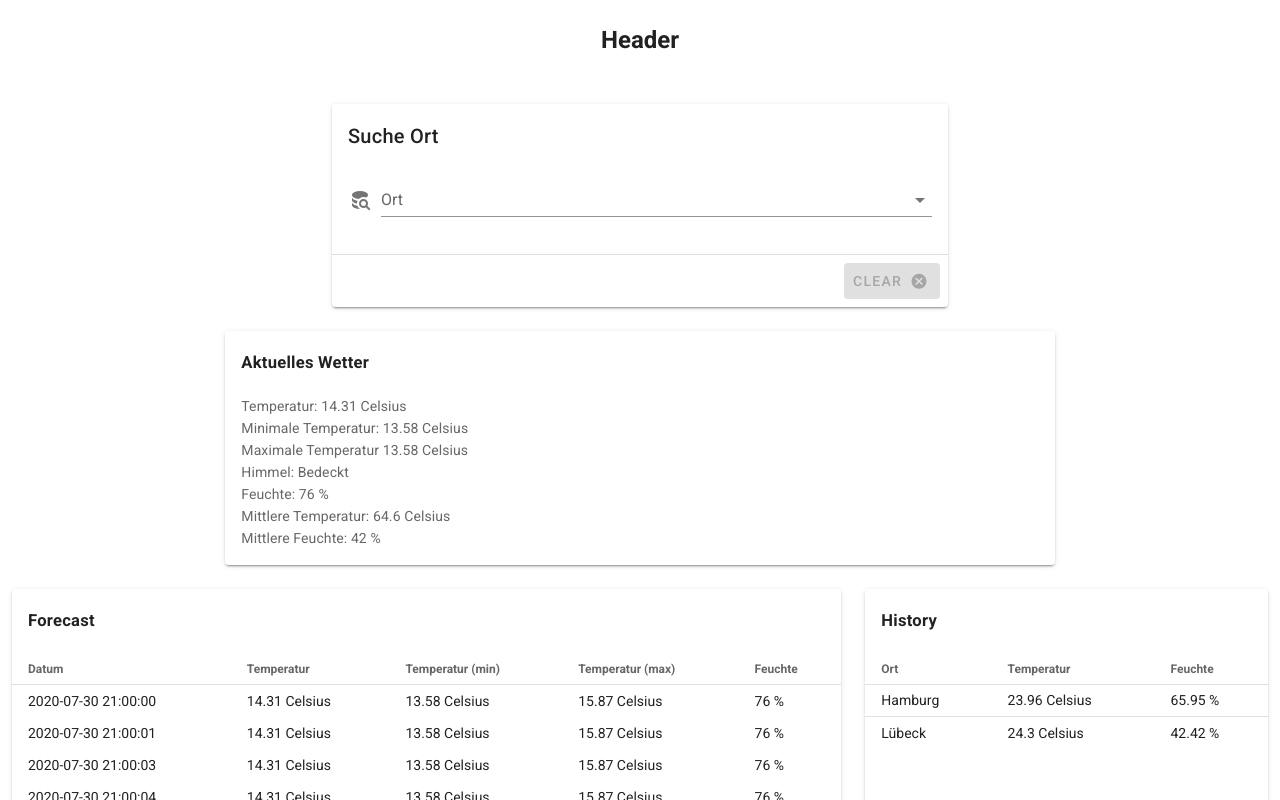
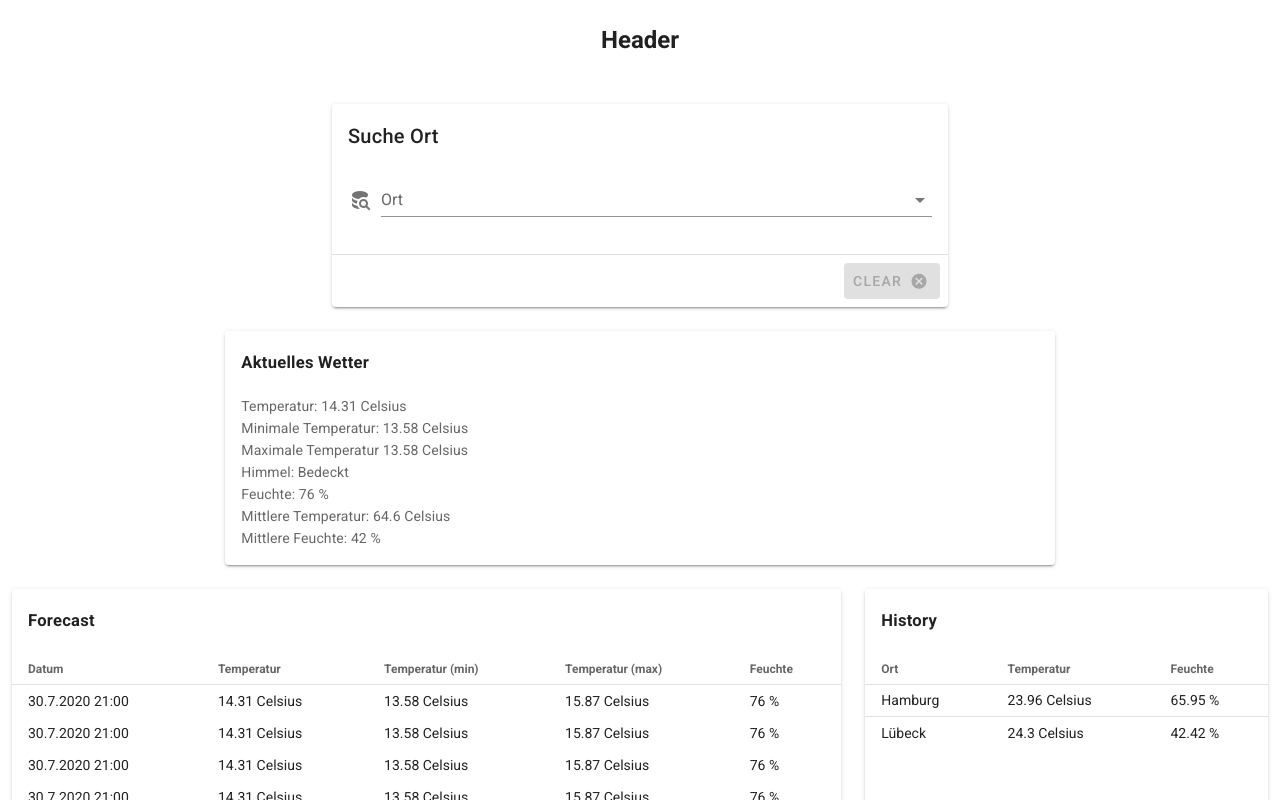
Before and after one commit to Chrichton/Weatherforcast, a Vue app in the folder Vue/vue-weather/: page / in a window 1280 px wide. Shown: the top 800 px of the page. Built offline with nearby package versions, Linux system fonts and the light colour scheme; what vue-uuid would draw is missing.

Commit message:
ForecastItem: Dates are now displayed correctly for Germans

```diff
--- a/Vue/vue-weather/src/components/ForecastItem.vue
+++ b/Vue/vue-weather/src/components/ForecastItem.vue
@@ -1,6 +1,6 @@
 <template>
     <tr>
-        <td>{{ date }} </td>
+        <td>{{ getDate }} </td>
         <td>{{ item.Temperature }} Celsius</td>
         <td>{{ item.MinimumTemperature }} Celsius</td>
         <td>{{ item.MaximumTemperature }} Celsius</td>
@@ -13,17 +13,15 @@ export default {
     name: "ForecastItem",
     props: ["item"],
     computed: {
-    date: function() {
-        // const datetime = Date.parse(this.item.DateTime)
-        // console.log(datetime)
+    getDate: function() {
+        const d = new Date(this.item.DateTime);
+        const hours = d.getHours();
+        const day = d.getDate();
+        const month = d.getMonth() + 1; //Months are zero based
+        const year = d.getFullYear();
+        const combinedDate = `${day}.${month}.${year} ${hours}:00`;
 
-        // const date = Date(this.item.DateTime)
-        // const year = date.getYear()
-        // console.log(year)
-
-        return this.item.DateTime
-        // return datetime.getYear + datetime.getMonth + datetime.getDay + " "
-        //     + datetime.getHours + ":" + datetime.getMinutes + ":" + datetime.getSeconds;
+        return combinedDate;
     }
   },
 }
```
